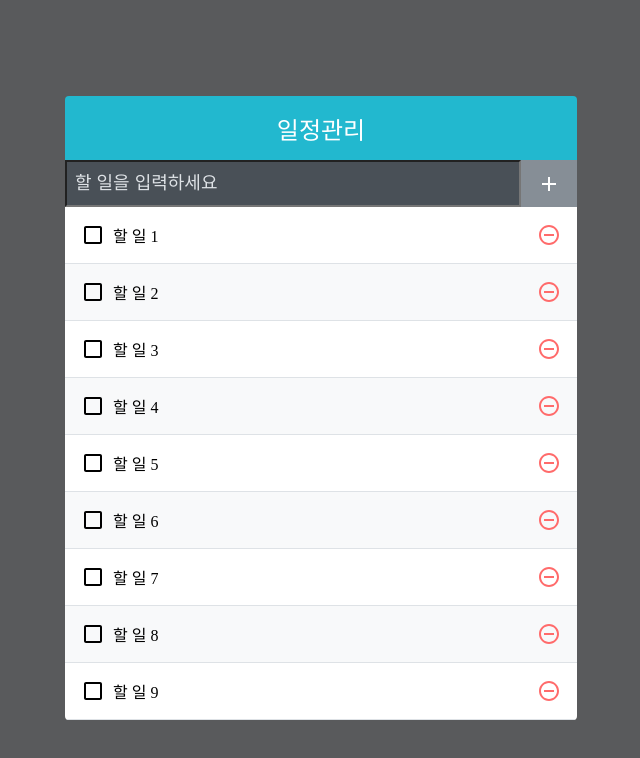
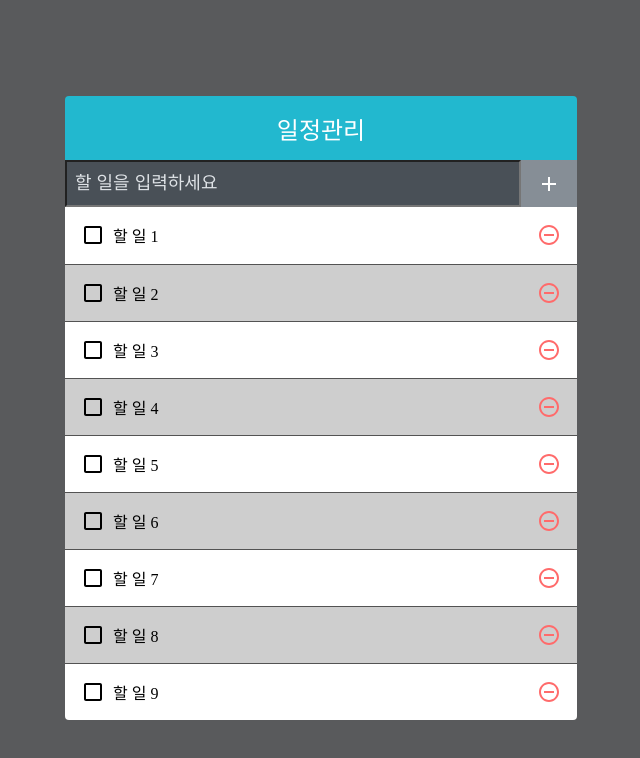
Before and after one commit to cozaro/todo-app, a React (Create React App) app: page / in a window 1280 px wide. Shown: the top 758 px of the page, without its empty margins (319-959 px from the left). Built offline with nearby package versions, Linux system fonts and the light colour scheme.

Commit message:
feat: using 'react-virtualized'

```diff
--- a/package.json
+++ b/package.json
@@ -12,6 +12,7 @@
     "react-dom": "^17.0.1",
     "react-icons": "^4.1.0",
     "react-scripts": "4.0.1",
+    "react-virtualized": "^9.22.3",
     "web-vitals": "^0.2.4"
   },
   "scripts": {
--- a/src/components/TodoList.js
+++ b/src/components/TodoList.js
@@ -1,19 +1,35 @@
-import React from 'react';
+import React, { useCallback } from 'react';
+import { List } from 'react-virtualized';
 import './TodoList.scss';
 import TodoListItem from './TodoListItem';
 
 const TodoList = ({ todos, onRemove, onToggle }) => {
-  return (
-    <div className="TodoList">
-      {todos.map((todo) => (
+  const rowRenderer = useCallback(
+    ({ index, key, style }) => {
+      const todo = todos[index];
+      return (
         <TodoListItem
           todo={todo}
-          key={todo.id}
+          key={key}
           onRemove={onRemove}
           onToggle={onToggle}
+          style={style}
         />
-      ))}
-    </div>
+      );
+    },
+    [onRemove, onToggle, todos],
+  );
+  return (
+    <List
+      className="TodoList"
+      width={512} // 전체 크기
+      height={513} // 전체 높이
+      rowCount={todos.length} // 항목 개수
+      rowHeight={57} // 항목 높이
+      rowRenderer={rowRenderer} // 항목을 렌더링할 때 쓰는 함수
+      list={todos} // 배열
+      style={{ outline: 'none' }} // List에 기본 적용되는 outline 스타일 제거
+    />
   );
 };
 
--- a/src/components/TodoListItem.js
+++ b/src/components/TodoListItem.js
@@ -7,12 +7,16 @@
 import cn from 'classnames';
 import './TodoListItem.scss';
 
-const TodoListItem = ({ todo, onRemove, onToggle }) => {
+const TodoListItem = ({ todo, onRemove, onToggle, style }) => {
   const { id, text, checked } = todo;
 
   return (
+    <div className="TodoListItem-virtualized" style={style}>
       <div className="TodoListItem">
-      <div className={cn('checkbox', { checked })} onClick={() => onToggle(id)}>
+        <div
+          className={cn('checkbox', { checked })}
+          onClick={() => onToggle(id)}
+        >
           {checked ? <MdCheckBox /> : <MdCheckBoxOutlineBlank />}
           <div className="text">{text}</div>
         </div>
@@ -20,7 +24,11 @@
           <MdRemoveCircleOutline />
         </div>
       </div>
+    </div>
   );
 };
 
-export default React.memo(TodoListItem);
+export default React.memo(
+  TodoListItem,
+  (prevProps, nextProps) => prevProps.todo === nextProps.todo,
+);
--- a/src/components/TodoListItem.scss
+++ b/src/components/TodoListItem.scss
@@ -1,3 +1,13 @@
+// 엘리먼트 사이사이에 테두리를 넣어 줌
+.TodoListItem-virtualized {
+  & + & {
+    border-top: 1px solid #535353;
+  }
+  &:nth-child(even) {
+    background: #cecece;
+  }
+}
+
 .TodoListItem {
   padding: 1rem;
   display: flex;
@@ -39,9 +49,4 @@
       color: #ff8787;
     }
   }
-
-  // 엘리먼트 사이사이에 테두리를 넣어 줌
-  & + & {
-    border-top: 1px solid #dee2e6;
-  }
 }
```
Also changed, not shown: 1 other file (tests, documents, lock files or other folders). Lines whose indentation alone changed are shown as unchanged.
